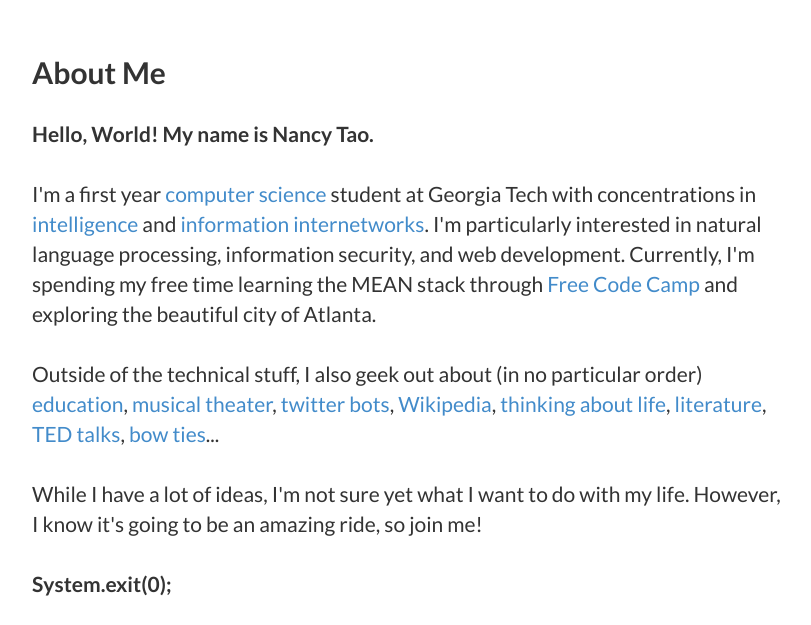
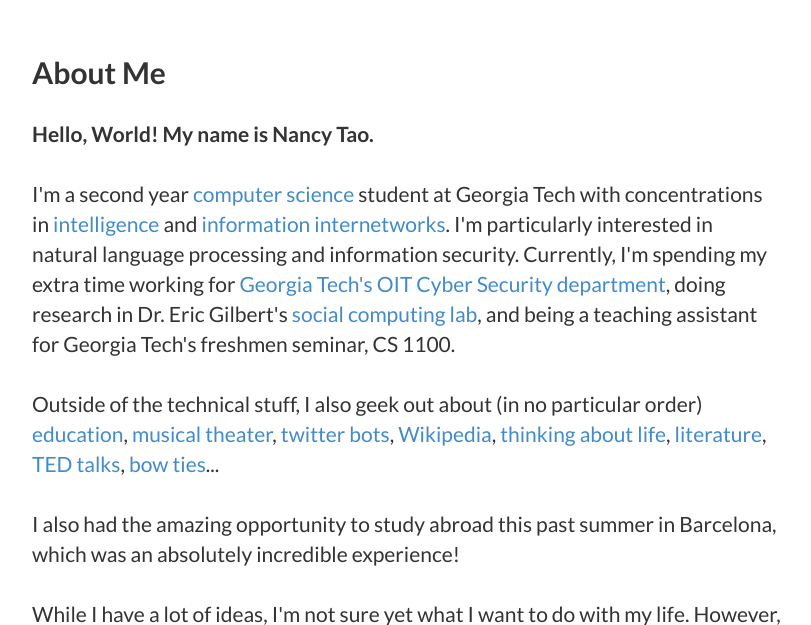
Before and after one commit to nancytao/nancytao.github.io, a Jekyll site: the page built from index.html, in a window 1280 px wide and 900 px high, scrolled down 652 px, cut to the strip 79-704 px from the top of the window. Shown: the whole strip, without its empty margins (233-1044 px from the left). Built offline with Jekyll 4.4.1, drawn with Linux system fonts in a browser that asks for light colours; nearby versions of some CDN libraries.

Commit message:
Updated about me to include research and study abroad

```diff
--- a/_includes/about.html
+++ b/_includes/about.html
@@ -10,7 +10,7 @@
                 <p class="being-a-nerd">Hello, World! My name is Nancy Tao.</p><br/>
 
                 <p>
-                I'm a first year <a href="http://www.cc.gatech.edu/">computer science</a> student at Georgia Tech with concentrations in <a href="http://www.cc.gatech.edu/intelligence">intelligence</a> and <a href="http://www.cc.gatech.edu/information-internetworks">information internetworks</a>. I'm particularly interested in natural language processing, information security, and web development. Currently, I'm spending my free time learning the MEAN stack through <a href="http://freecodecamp.com/">Free Code Camp</a> and exploring the beautiful city of Atlanta.
+                I'm a second year <a href="http://www.cc.gatech.edu/">computer science</a> student at Georgia Tech with concentrations in <a href="http://www.cc.gatech.edu/intelligence">intelligence</a> and <a href="http://www.cc.gatech.edu/information-internetworks">information internetworks</a>. I'm particularly interested in natural language processing and information security. Currently, I'm spending my extra time working for <a href="https://security.gatech.edu">Georgia Tech's OIT Cyber Security department</a>, doing research in Dr. Eric Gilbert's <a href="http://comp.social.gatech.edu/">social computing lab</a>, and being a teaching assistant for Georgia Tech's freshmen seminar, CS 1100.
 
                 <br/><br/>
                 Outside of the technical stuff, I also geek out about (in no particular order)
@@ -24,6 +24,9 @@
                 <a href="https://www.etsy.com/shop/CCADesign">bow ties</a>...
 
                 <br/><br/>
+                I also had the amazing opportunity to study abroad this past summer in Barcelona, which was an absolutely incredible experience!
+
+                <br/><br/>
                 While I have a lot of ideas, I'm not sure yet what I want to do with my life. However, I know it's going to be an amazing ride, so join me!
                 </p>
 
```
